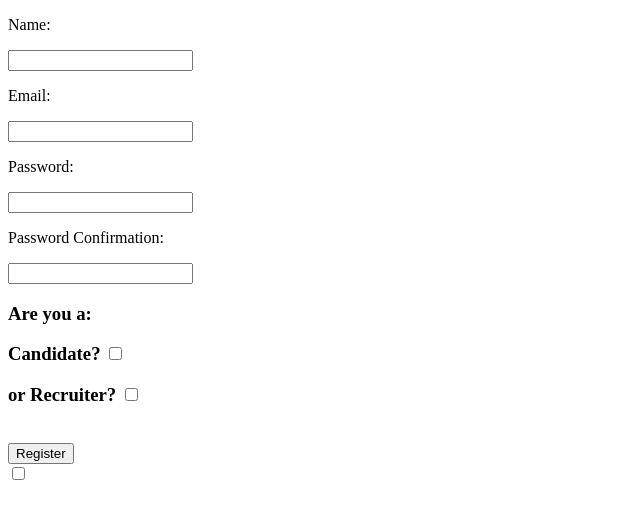
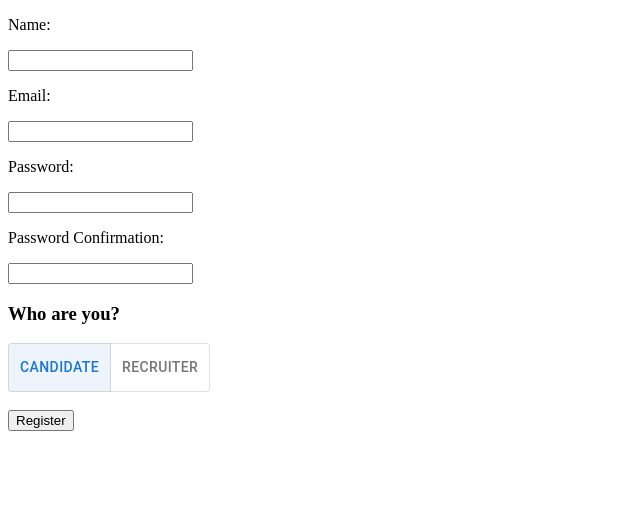
Before and after one commit to ianrboyle/dreamland-frontend, a React (Create React App) app: page / in a window 1280 px wide. Shown: the top 518 px of the page, without its empty margins (0-640 px from the left). Built offline with nearby package versions, Linux system fonts and the light colour scheme.

Commit message:
changes login component name to register. adds toggle button for candidate/recruiter

```diff
--- a/src/components/Register.tsx
+++ b/src/components/Register.tsx
@@ -1,5 +1,6 @@
 import React, {useState, ChangeEvent} from 'react';
-
+import ToggleButton from '@mui/material/ToggleButton';
+import ToggleButtonGroup from '@mui/material/ToggleButtonGroup';
 
 const Register = () => {
 
@@ -11,16 +12,18 @@ const Register = () => {
   }
   const [userParams, setUserParams] = useState<User | undefined>()
 
-  const [isCandidate, setIsCandidate] = useState(false)
 
+  const [isCandidateOrRecruiter, setIsCandidateOrRecruiter] = React.useState("candidate");
 
   const createUser = async (e: any) => {
     e.preventDefault()
     try {
       if (userParams){
         const { name, email, password, passwordConfirmation } = userParams
-        const candidate = isCandidate
+        let candidate = true
+        isCandidateOrRecruiter === "candidate" ?  candidate = true : candidate = false
         const body = {name, email, password, passwordConfirmation, candidate}
+        console.log(body)
       const response =  await fetch("http://localhost:5000/users", {method: "POST", headers: {"Content-Type": "application/json"}, body: JSON.stringify(body)
     })
     console.log(response, body)
@@ -31,7 +34,13 @@ const Register = () => {
       console.error(err.message)
     }
   }
+  const handleCandidateOrRecruiterChange = (
+    e: React.MouseEvent<HTMLElement>,
+    newisCandidateOrRecruiter: string,
+  ) => {
+      setIsCandidateOrRecruiter(newisCandidateOrRecruiter)
 
+  };
 
   const handleUserParamsChange = (e: ChangeEvent<HTMLInputElement>) => {
     e.preventDefault();
@@ -41,19 +50,10 @@ const Register = () => {
     })
   }
 
-  const handleCandidateCheckBox = (e:ChangeEvent<HTMLInputElement>) => {
-    e.preventDefault();
-    if (e.target.name === "candidate"){
-      setIsCandidate(true)
-    }
-    if (e.target.name === "recruiter"){
-      setIsCandidate(false)
-    }
-
-  }
 
 
-  console.log(isCandidate)
+
+  console.log(userParams)
   return (
     <div>
       <p>Name: </p>
@@ -68,11 +68,16 @@ const Register = () => {
       <p>Password Confirmation:</p>
       <input type="text" name="passwordConfirmation" value={userParams?.passwordConfirmation} onChange={handleUserParamsChange}/>
       <div>
-      <h3>Are you a: </h3>
-      <h3>Candidate? <input defaultChecked={isCandidate} type="checkbox" name="candidate" onChange={handleCandidateCheckBox}/></h3>
-
-      <h3>or Recruiter? <input type="checkbox" name="recruiter" onChange={handleCandidateCheckBox}/></h3>
-
+      <h3>Who are you? </h3>
+      <ToggleButtonGroup
+      color="primary"
+      value={isCandidateOrRecruiter}
+      exclusive
+      onChange={handleCandidateOrRecruiterChange}
+    >
+      <ToggleButton value="candidate">Candidate</ToggleButton>
+      <ToggleButton value="recruiter">Recruiter</ToggleButton>
+    </ToggleButtonGroup>
       </div>
 
 <br></br>
@@ -81,18 +86,6 @@ const Register = () => {
       </button>
 
 
-      <div className="toggle-switch">
-        <input
-          type="checkbox"
-          className="toggle-switch-checkbox"
-          name="toggleSwitch"
-          id="toggleSwitch"
-        />
-        <label className="toggle-switch-label" htmlFor="toggleSwitch">
-          <span className="toggle-switch-inner" />
-          <span className="toggle-switch-switch" />
-        </label>
-      </div>
     </div>
   )
 }
```
